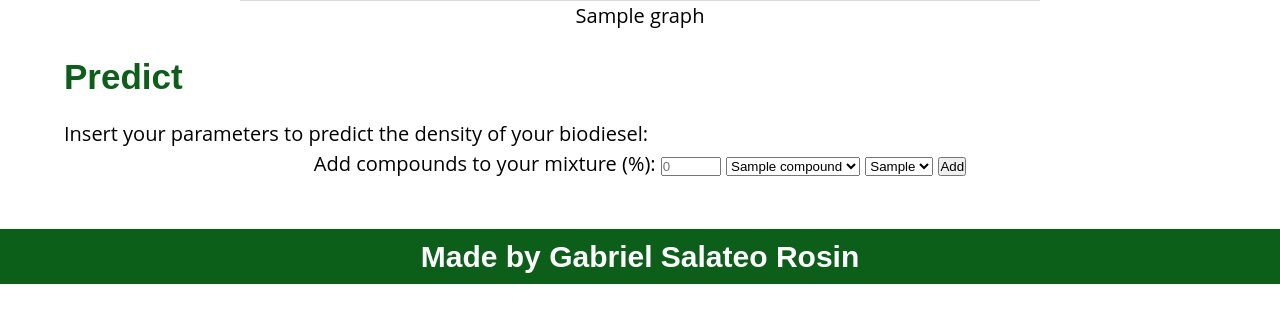
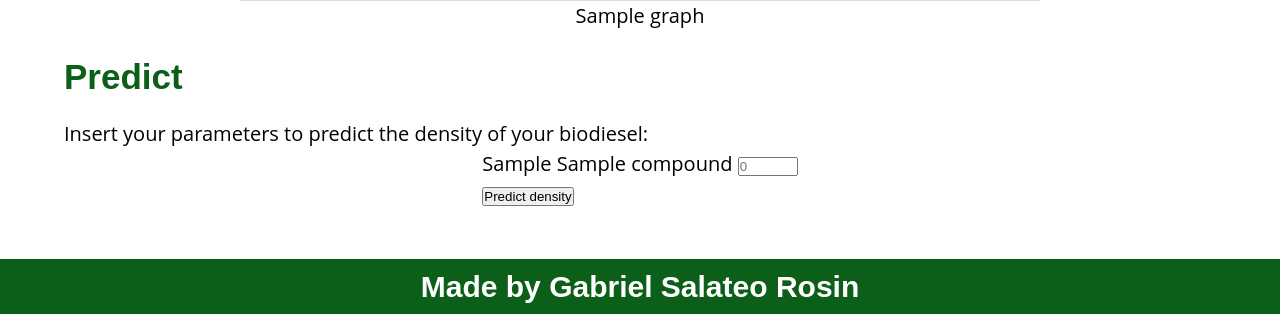
Before and after one commit to gabao55/Biolab-Simulator, a Django app: a page that uses biolab_simulator/density/templates/density/model.html in a window 1280 px wide. Shown: the part 1652-1966 px from the top of the page. Before the commit the page ends 1936 px from the top, so only its background shows below. Run offline with Django 4.2, Linux system fonts and the light colour scheme; tables that the repository leaves empty hold one stand-in row (values such as "Sample post"); grey boxes marked "Sample" are stand-in pictures.

Commit message:
Makes form receive data and process it in a very simple way

```diff
--- /dev/null
+++ b/biolab_simulator/density/templates/density/helloworld.html
@@ -0,0 +1,2 @@
+<h1>Hello World</h1>
+<p>{{ compounds }}</p>
--- a/biolab_simulator/density/templates/density/model.html
+++ b/biolab_simulator/density/templates/density/model.html
@@ -42,16 +42,25 @@
 
         <p>Insert your parameters to predict the density of your biodiesel:<p>
 
-        <div class="form-center" style="display: flex; justify-content: center;">
-            <div class="form-center" style="display: flex; justify-content: center;">
-                <form action="." method="POST">
+        <div class="form-center">
+            <form action="." method="POST">
 
-                    {% csrf_token %}
-                    {{ form }}
+                {% csrf_token %}
+                {% for compound in model.compound_set.all %}
 
-                    <input type="submit" value="Add">
-                </form>
+                    {% comment %} #TODO: Separate compounds by esther type (make interface cleaner) {% endcomment %}
+                    <label for="{{ compound.esther_type }} {{ compound.name }}">
+                        {{ compound.esther_type}} {{ compound.name }}
+                    </label>
+                    <input type='number' min='0' max='100' placeholder='0'
+                    name="{{ compound.esther_type }} {{ compound.name }}"><br>
+
+                {% endfor %}
+
+                <input type="submit" value="Predict density">
+            </form>
         </div>
+
 
     </section>
 
--- a/biolab_simulator/density/views.py
+++ b/biolab_simulator/density/views.py
@@ -1,3 +1,7 @@
+from http.client import HTTPResponse
+from multiprocessing import context
+from urllib import request
+from django.http import HttpResponseRedirect
 from django.shortcuts import get_object_or_404, redirect, render
 from django.views.generic import DetailView, View
 from . import models
@@ -16,19 +20,29 @@ class Density(View):
 
 class PredictiveModel(DetailView):
     model = models.PredictiveModel
+    template_name = 'density/model.html'
 
     def get(self, request, *args, **kwargs):
-        form = ParametersForms
-        model = get_object_or_404(models.PredictiveModel,
+        self.form = ParametersForms
+        self.model = get_object_or_404(models.PredictiveModel,
         name=self.kwargs['name'])
-        template_name = 'density/model.html'
-        context = {
-            'form': form,
-            'model': model
+        self.context = {
+            'model': self.model,
         }
 
-        return render(request, template_name, context)
+        return render(request, self.template_name, self.context)
 
-    #TODO: Define POST method for processing data
+    #TODO: Establish procedure to process data, predict property and return the predicted value in the template
     def post(self, request, *args, **kwargs):
-        pass
+        if request.method == 'POST':
+            form = request.POST.dict()
+            compounds = {}
+            for compound, value in form.items():
+                if compound != 'csrfmiddlewaretoken':
+                    compounds[compound] = value
+            context = {
+                'form': form,
+                'compounds': compounds,
+            }
+
+            return render(request, 'density/helloworld.html', context)
--- a/biolab_simulator/templates/static/assets/CSS/content.css
+++ b/biolab_simulator/templates/static/assets/CSS/content.css
@@ -56,3 +56,8 @@
     text-align: center;
     margin-bottom: 2rem;
 }
+
+.content .form-center {
+    display: flex;
+    justify-content: center;
+}
```
